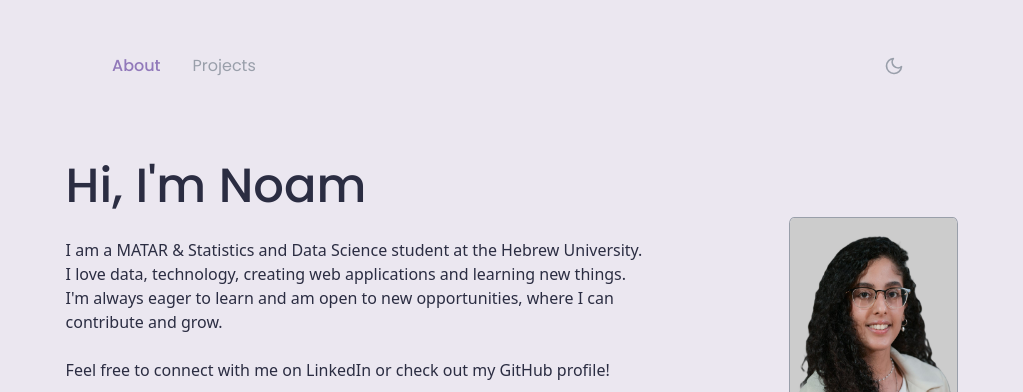
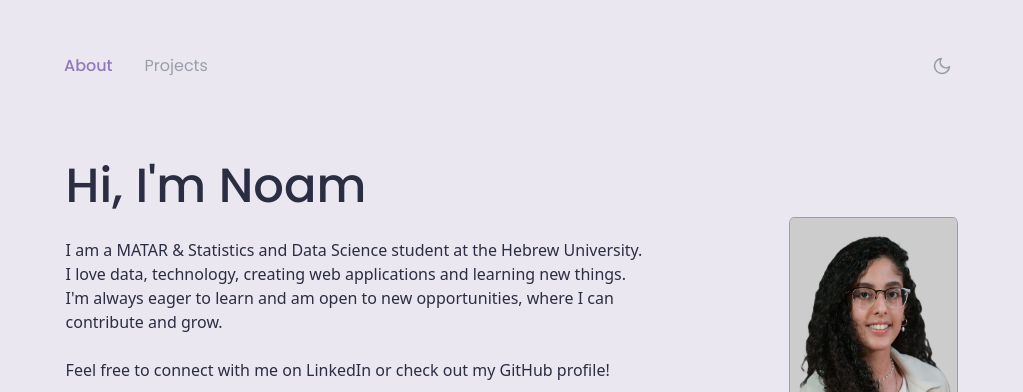
Before and after one commit to noammaoz1/noam-website, a website built with Vite: page index.html in a window 1280 px wide. Shown: the top 392 px of the page, without its empty margins (128-1151 px from the left). Built offline with nearby package versions, Linux system fonts and the light colour scheme.

Commit message:
fix padding in nav-bar

```diff
--- a/styles/main.css
+++ b/styles/main.css
@@ -181,7 +181,7 @@ footer {
     align-items: center;
     justify-content: space-between;
     gap: 2rem;
-    padding: 1rem 3rem;
+    padding: 1rem 0;
 }
 
 .nav-links {
```
